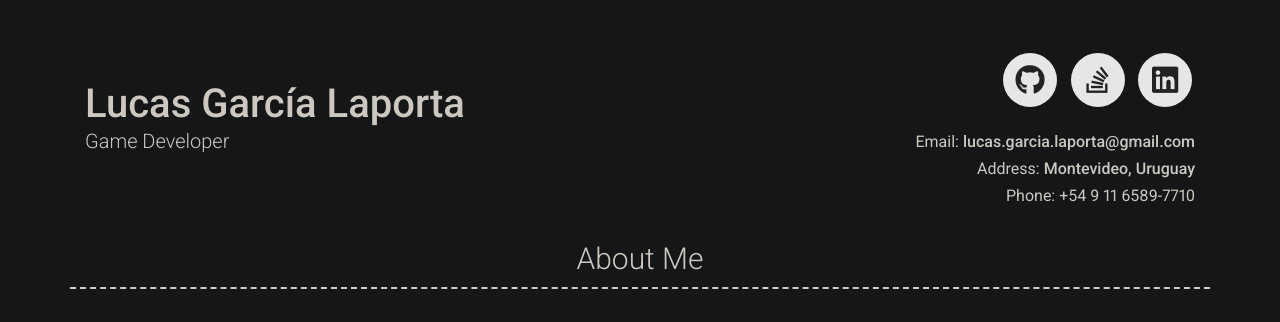
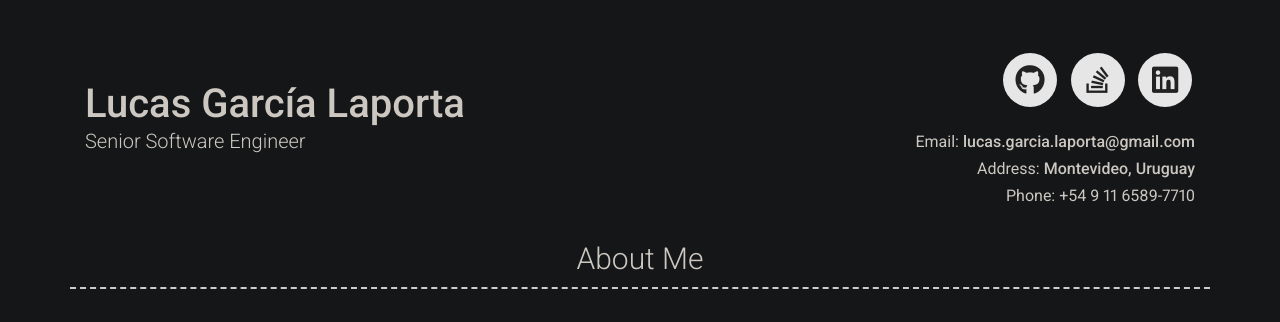
Before and after one commit to LUCASGL94/LUCASGL94.github.io, a Jekyll site: the page built from index.md, in a window 1280 px wide and 900 px high. Shown: the top 322 px of the window. Built offline with Jekyll 4.4.1, drawn with Linux system fonts in a browser that asks for light colours; nearby versions of some CDN libraries.

Commit message:
Update _config.yml

```diff
--- a/_config.yml
+++ b/_config.yml
@@ -4,7 +4,7 @@ favicon: images/favicon.ico
 
 # Personal info
 name: Lucas García Laporta
-title: Game Developer
+title: Senior Software Engineer
 email: lucas.garcia.laporta@gmail.com
 address: Montevideo, Uruguay
 address_google_maps: https://www.google.com/maps/@-34.9072452,-56.1762182,15z
```
